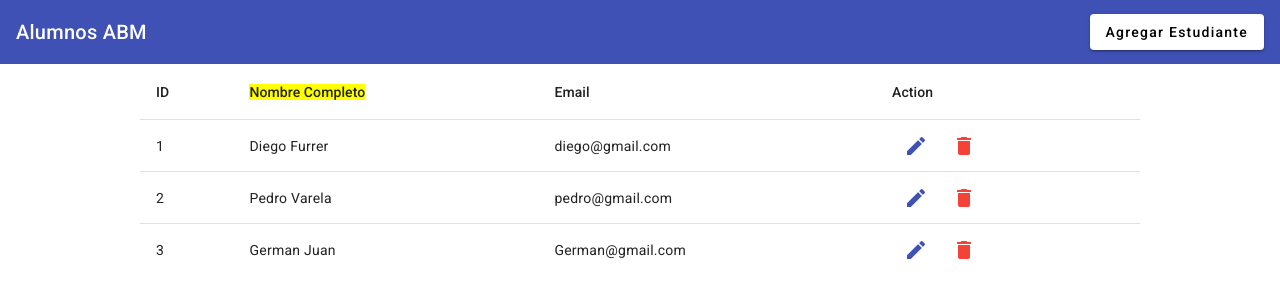
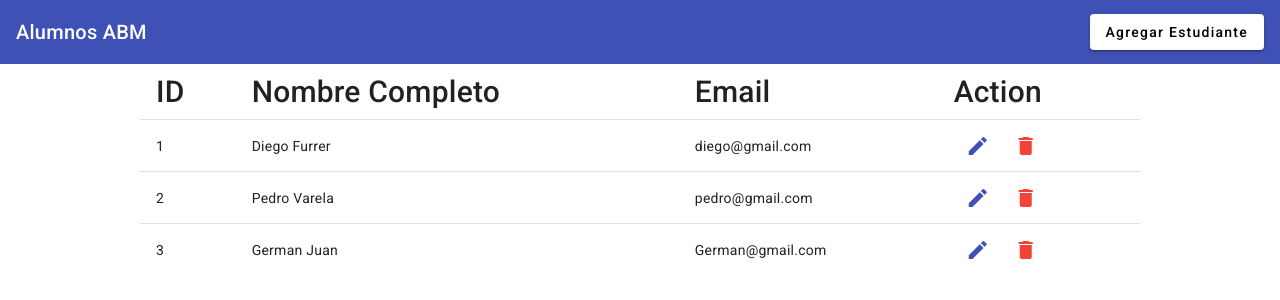
Before and after one commit to SimplementeDiego/AngularProyectoFinal, an Angular app: page / in a window 1280 px wide. Shown: the top 300 px of the page. Built offline with nearby package versions, Linux system fonts and the light colour scheme.

Commit message:
Primera Entrega

```diff
--- a/src/app/shared/components/table/table.component.html
+++ b/src/app/shared/components/table/table.component.html
@@ -3,22 +3,22 @@
     <table mat-table [dataSource]="dataSource" matSort>
 
       <ng-container matColumnDef="id">
-        <th mat-header-cell *matHeaderCellDef mat-sort-header> ID </th>
+        <th mat-header-cell *matHeaderCellDef mat-sort-header appHighlight> ID </th>
         <td mat-cell *matCellDef="let row"> {{row.id}} </td>
       </ng-container>
 
       <ng-container matColumnDef="fullname">
-        <th mat-header-cell *matHeaderCellDef mat-sort-header> <span appHighlight>Nombre Completo</span> </th>
+        <th mat-header-cell *matHeaderCellDef mat-sort-header appHighlight>Nombre Completo</th>
         <td mat-cell *matCellDef="let row"> {{ row | nombreCompleto }} </td>
       </ng-container>
 
       <ng-container matColumnDef="email">
-        <th mat-header-cell *matHeaderCellDef mat-sort-header> Email </th>
+        <th mat-header-cell *matHeaderCellDef mat-sort-header appHighlight> Email </th>
         <td mat-cell *matCellDef="let row"> {{row.email}} </td>
       </ng-container>
 
       <ng-container matColumnDef="action">
-        <th mat-header-cell *matHeaderCellDef mat-sort-header> Action </th>
+        <th mat-header-cell *matHeaderCellDef mat-sort-header appHighlight> Action </th>
         <td mat-cell *matCellDef="let row">
           <button mat-icon-button color="primary" (click)="editStudent.emit(row)">
             <mat-icon>edit</mat-icon>
--- a/src/app/shared/directives/highlight.directive.ts
+++ b/src/app/shared/directives/highlight.directive.ts
@@ -6,7 +6,7 @@ import { Directive, ElementRef } from '@angular/core';
 export class HighlightDirective {
 
   constructor(private el: ElementRef) {
-    this.el.nativeElement.style.backgroundColor = 'yellow';
+    this.el.nativeElement.style = 'font-size: 30px;';
  }
 
 }
```
